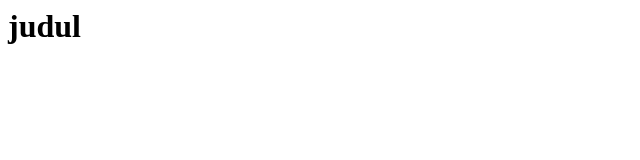
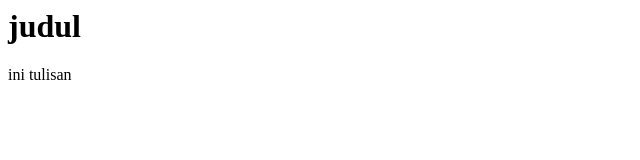
Before and after one commit to fauzanadzima26/coba, a plain HTML site: page index.html in a window 1280 px wide. Shown: the full height of the page, 0-640 px from the left. Drawn offline with Linux system fonts and the light colour scheme.

Commit message:
tambah tulisan di body

```diff
--- a/index.html
+++ b/index.html
@@ -7,6 +7,7 @@ judul
 
 <body>
 <h1> judul </h1>
+ini tulisan
 </body>
 
 </html>
```
